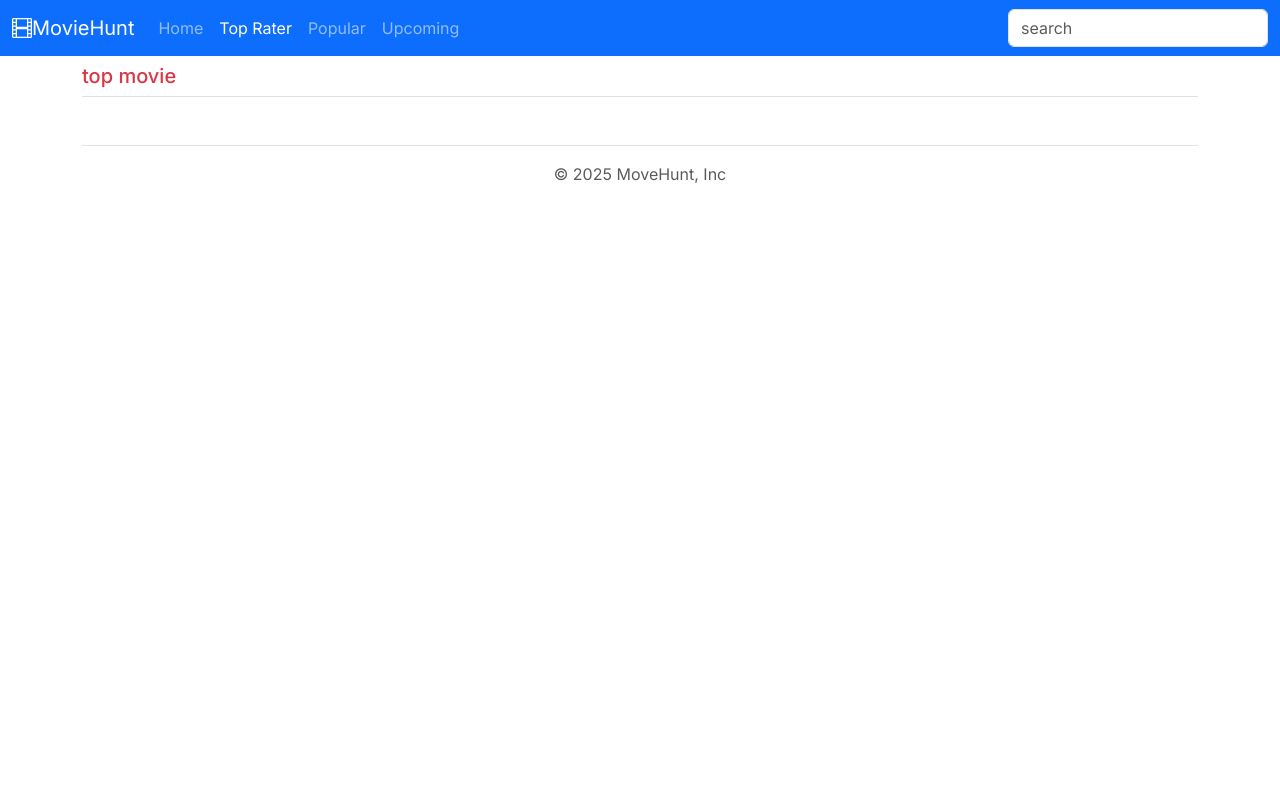
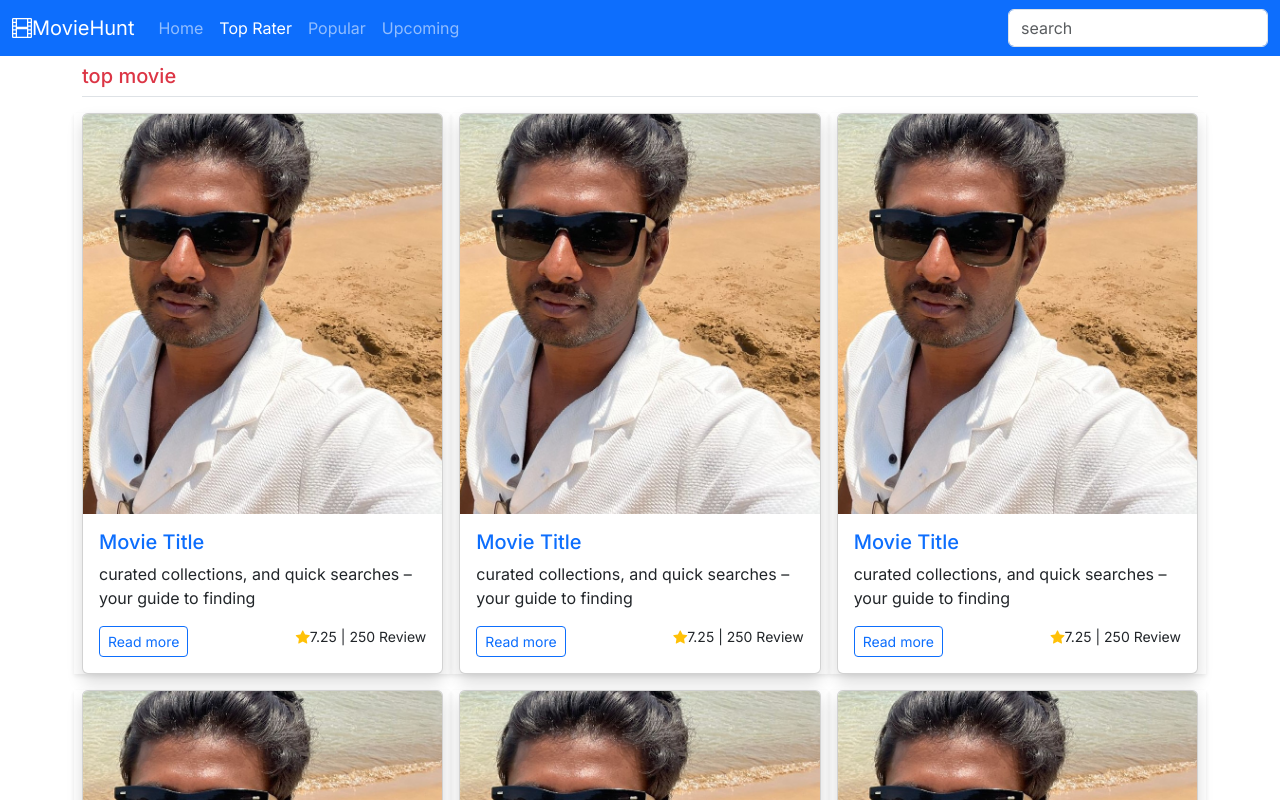
Before and after one commit to Syannithusan/tamil-react-movie, a React (Vite) app in the folder movieApp/: page /movies/top in a window 1280 px wide. Shown: the top 800 px of the page. Built offline with nearby package versions, Linux system fonts and the light colour scheme.

Commit message:
24/09 start

```diff
--- a/movieApp/src/App.css
+++ b/movieApp/src/App.css
@@ -3,7 +3,13 @@
     font-family: "Inter",serif;
 }
 body{
-    /* min-height: 75rem;
-    padding-top:4.5rem; */
+    min-height: 75rem;
+    /* padding-top:4.5rem; */
     /* this move navbar and movielist and footer */
 }
+
+.card-img-top {
+   width: 100%;
+   height: 25rem;
+   object-fit: cover;
+}
--- a/movieApp/src/components/Card.jsx
+++ b/movieApp/src/components/Card.jsx
@@ -1,5 +1,23 @@
+import backup from '../assets/backup.jpg'
+import { Link } from 'react-router-dom'
 export const Card = () => {
   return (
-    <div>Card</div>
+    <div className="col shadow-sm">
+      <div className="card shadow">
+                <img className='card-img-top ' src={backup} alt="" />
+      <div className="card-body">
+        <h5 className='card-title text-primary'>Movie Title</h5>
+        <p className='card-text'>curated collections, and quick searches – your guide to finding</p>
+        <div className='d-flex justify-content-between align-item-center'>
+          <Link to="" className="btn btn-sm btn-outline-primary">
+          Read more</Link>
+          <small>
+            <i className='bi bi-star-fill text-warning'></i>
+            7.25 | 250 Review
+          </small>
+        </div>
+      </div>
+      </div>
+    </div>
   )
 }
--- a/movieApp/src/pages/MovieList.jsx
+++ b/movieApp/src/pages/MovieList.jsx
@@ -1,5 +1,6 @@
 import { useEffect } from 'react'
 import { useNavigate } from 'react-router-dom';
+import { Card } from '../components';
 
 export const MovieList = ({ title }) => {
   useEffect(() => {
@@ -19,10 +20,18 @@ export const MovieList = ({ title }) => {
 
           </div>
         ) : (
-          null
+          ""
         )}
 
         <h5 className='text-danger py-2  border-bottom'>{title}</h5>
+        <div className='row row-cols-1 row-cols-md-2 row-cols-lg-3 g-3 py-2 '>
+          <Card/>
+          <Card/>
+          <Card/>
+          <Card/>
+          <Card/>
+          <Card/>
+        </div>
       </main>
     </div>
   )
```
Also changed, not shown: movieApp/src/assets/backup.jpg (added).
